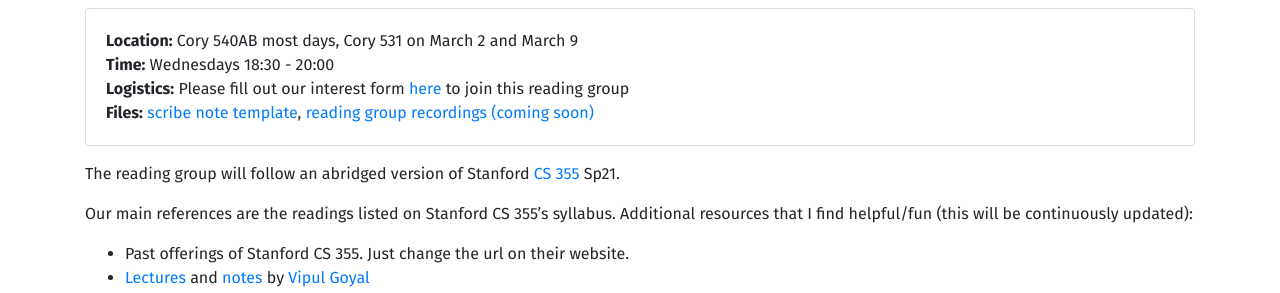
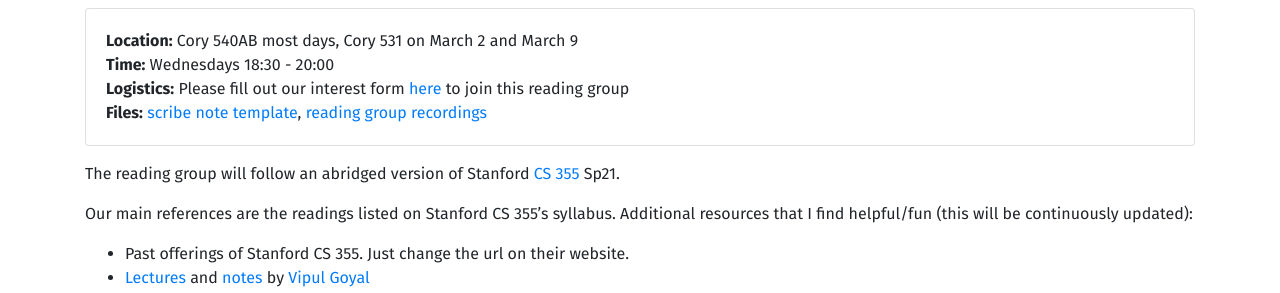
Before and after one commit to ugtcs/ugtcs.github.io, a Jekyll site: the page built from _reading-groups/sp22/crypto.md, in a window 1280 px wide. Shown: the part 128-421 px from the top of the page. Built offline with Jekyll 4.4.1, drawn with Linux system fonts in a browser that asks for light colours.

Commit message:
recordings and link fix

```diff
--- a/_reading-groups/sp22/crypto.md
+++ b/_reading-groups/sp22/crypto.md
@@ -8,7 +8,7 @@
     Please fill out our interest form
     [here](https://docs.google.com/forms/d/e/1FAIpQLScT9Z22QgcxRjRhNR6bRUvVbK9QGgRKL0WfLcwEVu4oIXrLNA/viewform) to join this reading group
 files: >-
-    [scribe note template](/src/maxflow-sp20/maxflow-scribe.sty), [reading group recordings (coming soon)](https://drive.google.com/drive/u/1/folders/14DkB_s1pBs5ta5ciFTtwFpTQj53Bqr5H)
+    [scribe note template](/src/maxflow-sp20/maxflow-scribe.sty), [reading group recordings](https://drive.google.com/drive/u/1/folders/14DkB_s1pBs5ta5ciFTtwFpTQj53Bqr5H)
 weeks:
 
   - date: Week 1 (2/7)
```
Also changed, not shown: other parts of _reading-groups/sp22/crypto.md (+1 -1 lines).
